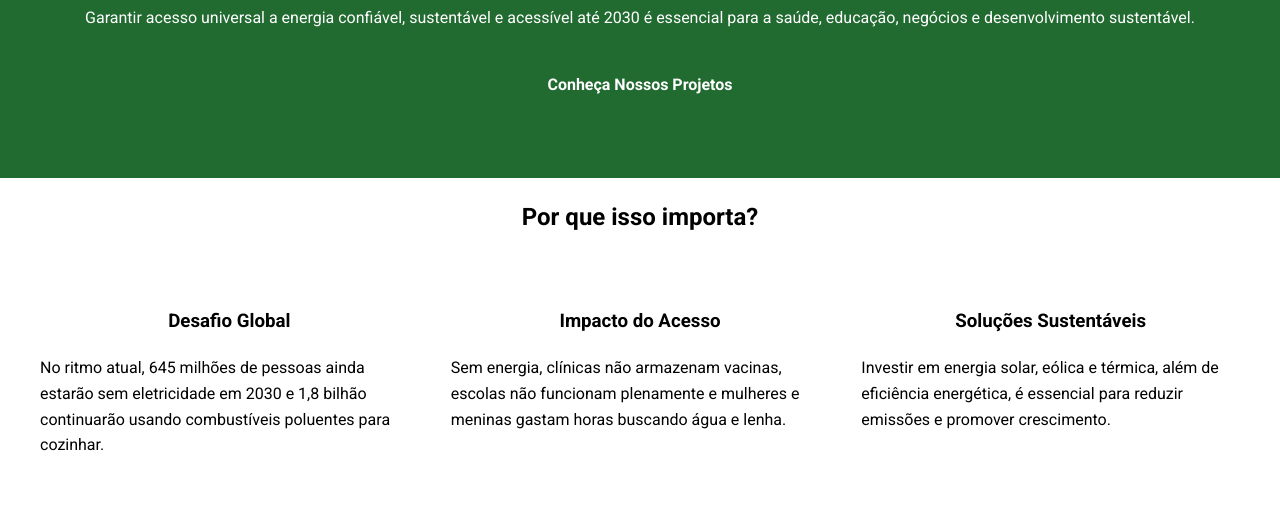
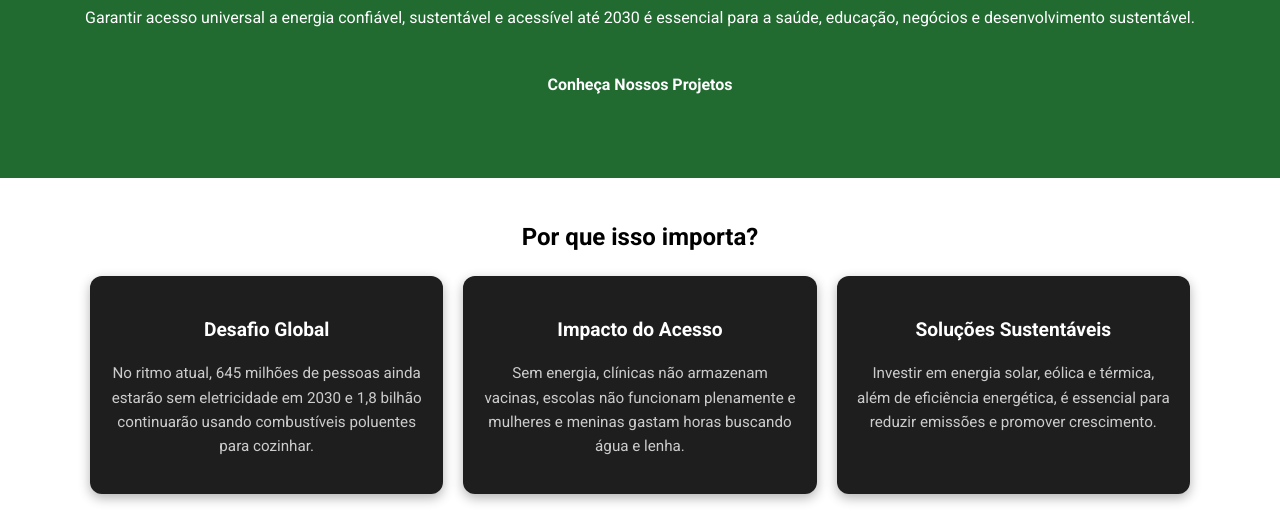
Before and after one commit to Lisias20/TrabalhoVanessa, a plain HTML site: page TrabalhoVanessa3/index.html in a window 1280 px wide. Shown: the part 356-887 px from the top of the page. Drawn offline with Linux system fonts and the light colour scheme.

Commit message:
commit.lukas4.0

```diff
--- a/TrabalhoVanessa3/index.html
+++ b/TrabalhoVanessa3/index.html
@@ -34,27 +34,28 @@
             <a href="projects.html" class="cta-button">Conheça Nossos Projetos</a>
         </section>
 
-        <section class="latest-news">
-            <h2>Por que isso importa?</h2>
-            <div class="team-container">
-                <article class="news-item">
+    <section class="why-summary">
+    <h2 class="titulo-centralizado">Por que isso importa?</h2>
+    <div class="cards-container">
+        <div class="card">
             <h3>Desafio Global</h3>
             <p>No ritmo atual, 645 milhões de pessoas ainda estarão sem eletricidade em 2030 e 1,8 bilhão continuarão usando combustíveis poluentes para cozinhar.</p>
-                </article>
-                <article class="news-item">
+        </div>
+        <div class="card">
             <h3>Impacto do Acesso</h3>
             <p>Sem energia, clínicas não armazenam vacinas, escolas não funcionam plenamente e mulheres e meninas gastam horas buscando água e lenha.</p>
-                </article>
-                <article class="news-item">
+        </div>
+        <div class="card">
             <h3>Soluções Sustentáveis</h3>
             <p>Investir em energia solar, eólica e térmica, além de eficiência energética, é essencial para reduzir emissões e promover crescimento.</p>
-                </article>
+        </div>
     </div>
     </section>
 
-        <section class="about-summary">
+
+        <section class="why-summary">
     <h2 class="titulo-centralizado">O que podemos fazer?</h2>
-    <div class="team-container">
+    <div class="cards-container">
         <ul class="lista-centralizada">
             <li>Países: investir em renováveis e infraestrutura sustentável.</li>
             <li>Empresas: adotar energia 100% limpa.</li>
@@ -63,7 +64,7 @@
             <li>Pessoas: economizar energia e optar por transporte limpo...</li>
         </ul>
     </div>
-    <a href="about.html" class="cta-button">Saiba mais</a>
+    <a href="projects.html" class="cta-button">Saiba mais</a>
     </section>
     </main>
 
--- a/TrabalhoVanessa3/style.css
+++ b/TrabalhoVanessa3/style.css
@@ -546,3 +546,40 @@ h2, h3 {
     margin-bottom: 10px;   /* espaçamento entre os itens */
     line-height: 1.6;      /* altura da linha */
 }
+.why-summary {
+    text-align: center;
+    margin: 40px auto;
+    max-width: 1100px;
+}
+
+.cards-container {
+    display: grid;
+    grid-template-columns: repeat(auto-fit, minmax(280px, 1fr));
+    gap: 20px;
+    margin-top: 20px;
+}
+
+.card {
+    background-color: #1e1e1e; /* mesmo estilo escuro */
+    border-radius: 12px;
+    padding: 20px;
+    box-shadow: 0 4px 12px rgba(0,0,0,0.3);
+    transition: transform 0.2s ease, box-shadow 0.2s ease;
+    text-align: center;
+}
+
+.card:hover {
+    transform: translateY(-5px);
+    box-shadow: 0 6px 18px rgba(0,0,0,0.4);
+}
+
+.card h3 {
+    margin-bottom: 10px;
+    font-size: 1.2rem;
+    color: #fff;
+}
+
+.card p {
+    font-size: 0.95rem;
+    color: #ccc;
+}
```
Lines whose indentation alone changed are shown as unchanged.
